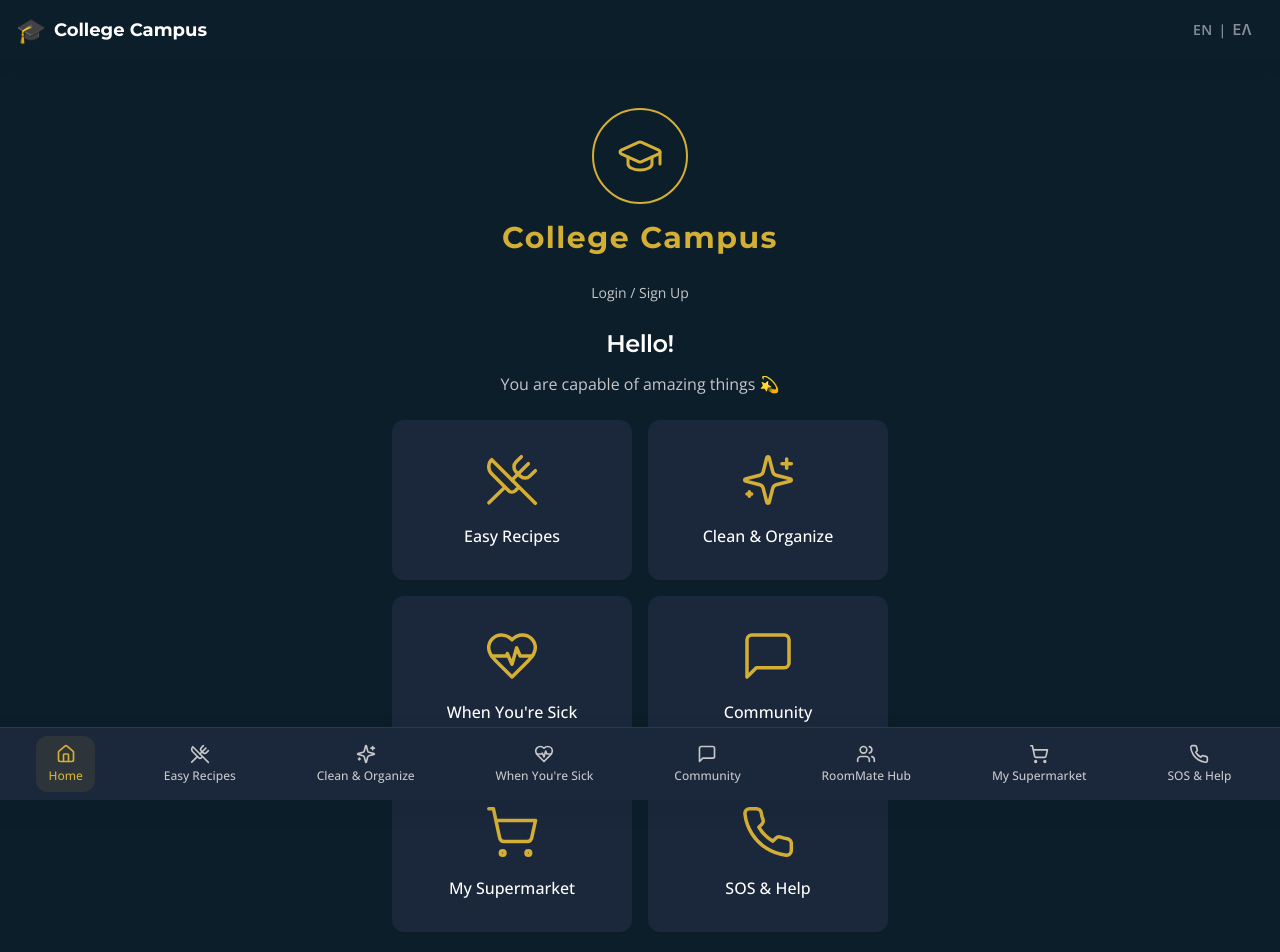
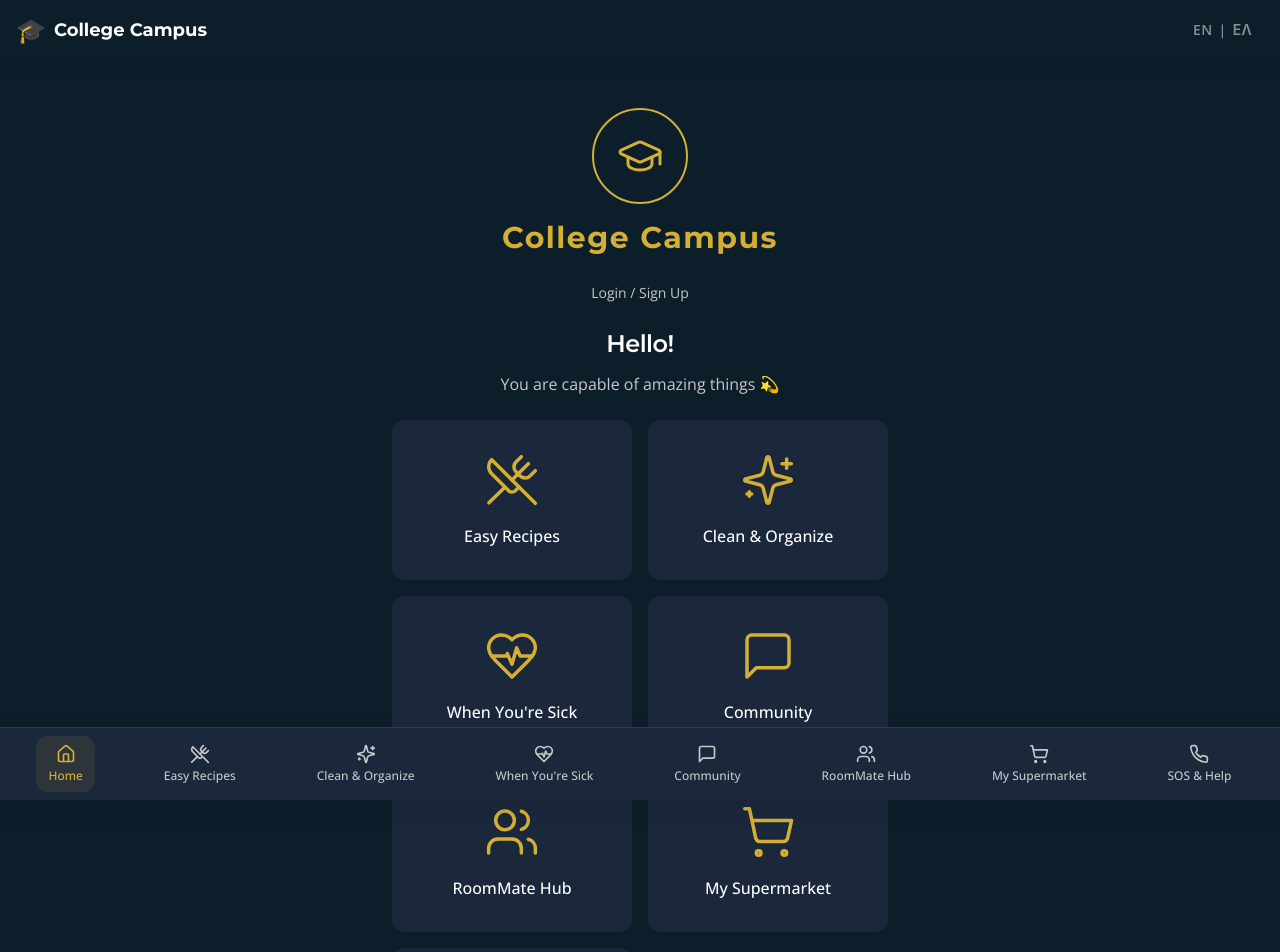
Before and after one commit to VickyLavda/collegecampus, a React (Vite) app: page /home in a window 1280 px wide. Shown: the top 952 px of the page. Built offline with nearby package versions, Linux system fonts and the light colour scheme; the HTML template or start-up script is replaced by a standard one.

Commit message:
Add RoomMate Hub to Home Page

```diff
--- a/src/pages/Home.tsx
+++ b/src/pages/Home.tsx
@@ -2,7 +2,7 @@ import { useTranslation } from 'react-i18next';
 import { Link } from 'react-router-dom';
 import { useEffect, useState } from 'react';
 import { Card, CardContent } from '@/components/ui/card';
-import { UtensilsCrossed, Sparkles, HeartPulse, MessageSquare, Phone, GraduationCap, ShoppingCart } from 'lucide-react';
+import { UtensilsCrossed, Sparkles, HeartPulse, MessageSquare, Phone, GraduationCap, ShoppingCart, Users } from 'lucide-react';
 import { supabase } from '@/integrations/supabase/client';
 
 const Home = () => {
@@ -51,6 +51,11 @@ const Home = () => {
       path: '/community',
       icon: MessageSquare,
       title: t('home.sections.community'),
+    },
+    {
+      path: '/roommate',
+      icon: Users,
+      title: t('roommate.title'),
     },
     {
       path: '/supermarket',
```
